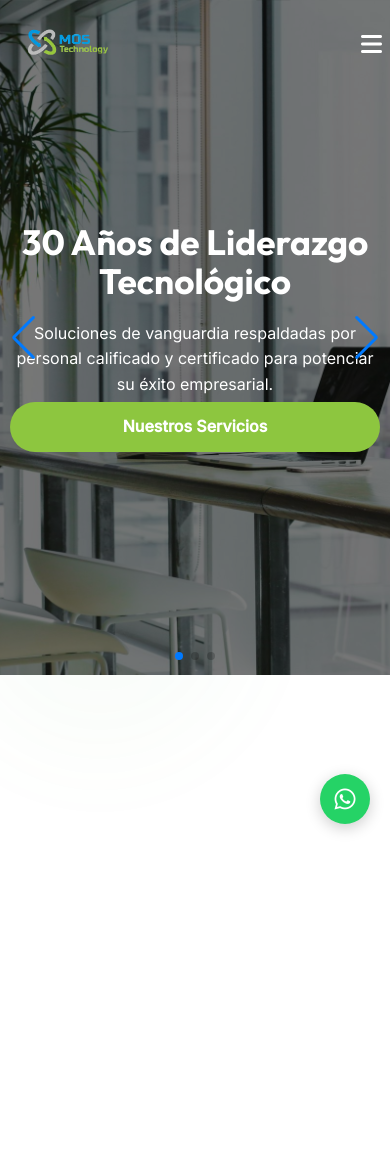
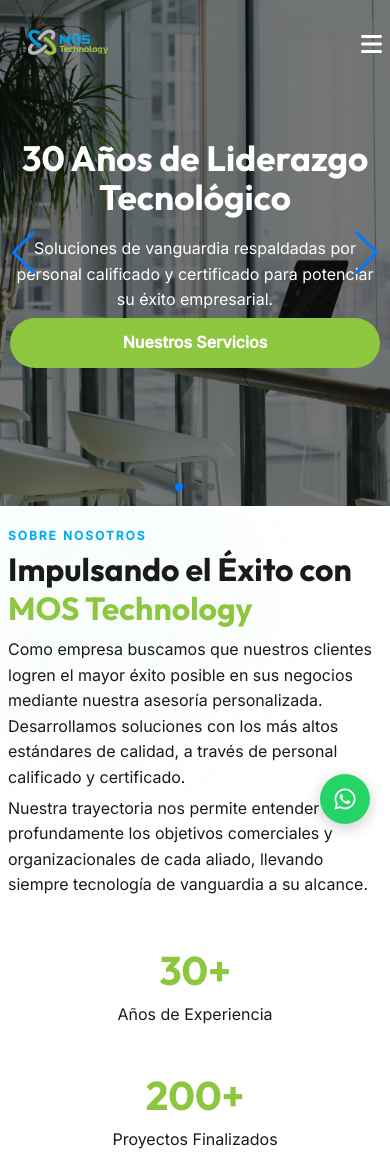
Before and after one commit to Xelf79/web_mos, a plain HTML site: page index.html in a window 390 px wide. Shown: the top 1160 px of the page. Drawn offline with Linux system fonts and the light colour scheme.

Commit message:
compatible con movile

```diff
--- a/style.css
+++ b/style.css
@@ -661,8 +661,8 @@ body.loaded #preloader {
 /* Diseño Responsivo para Móviles */
 @media (max-width: 991px) {
     .section {
-        padding: 40px 0 !important;
-        /* Aumentado a un nivel recomendado más equilibrado */
+        padding: 20px 0 !important;
+        /* Reducción agresiva para layout ultra-compacto */
     }
 
     .container {
@@ -677,9 +677,9 @@ body.loaded #preloader {
     }
 
     .hero {
-        height: 80vh;
-        /* Aumentado al estándar recomendado para un impacto visual "Premium" */
-        min-height: 500px;
+        height: 60vh;
+        /* Reducido para evitar que el carrusel ocupe demasiado espacio inicial */
+        min-height: 350px;
     }
 
     .services-grid {
@@ -709,11 +709,22 @@ body.loaded #preloader {
     .section-grid,
     .contact-wrapper {
         grid-template-columns: 1fr;
-        gap: 40px;
+        gap: 20px;
+    }
+
+    .brands-grid {
+        gap: 10px;
+        margin-top: 15px;
     }
 
     .info-grid.three-columns {
         grid-template-columns: 1fr;
+        gap: 15px;
+    }
+
+    .map-container iframe {
+        height: 300px;
+        /* Iframe más bajo en móviles */
     }
 
     .menu-toggle {
@@ -759,7 +770,8 @@ body.loaded #preloader {
     }
 
     .footer {
-        padding: 20px 0;
+        padding: 15px 0;
+        /* Aún más compacto */
     }
 
     .footer-bottom {
@@ -811,6 +823,12 @@ body.loaded #preloader {
     }
 
     /* Reducción de desplazamientos de animación en móviles para evitar overflow */
+    .reveal-left,
+    .reveal-right,
+    .reveal-up {
+        opacity: 1 !important;
+    }
+
     .reveal-left {
         transform: translateX(-20px);
     }
@@ -840,11 +858,11 @@ body.loaded #preloader {
         /* Aún más ancho en pantallas muy pequeñas */
     }
 
-    /* Animar menos en pantallas muy pequeñas */
+    /* Mantener visibles pero sin desplazamiento en pantallas muy pequeñas */
     .reveal-left,
     .reveal-right {
         transform: translateX(0);
-        opacity: 0;
+        opacity: 1;
     }
 
     .reveal-up {
```
Also changed, not shown: index.html (+1 -0 lines).
